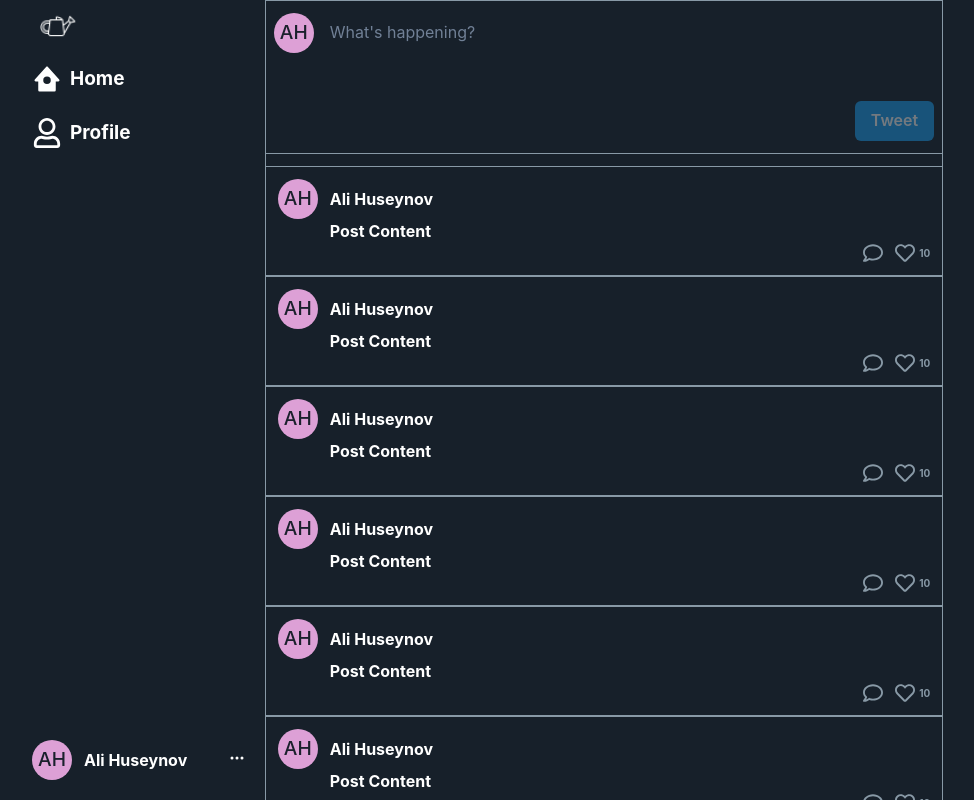
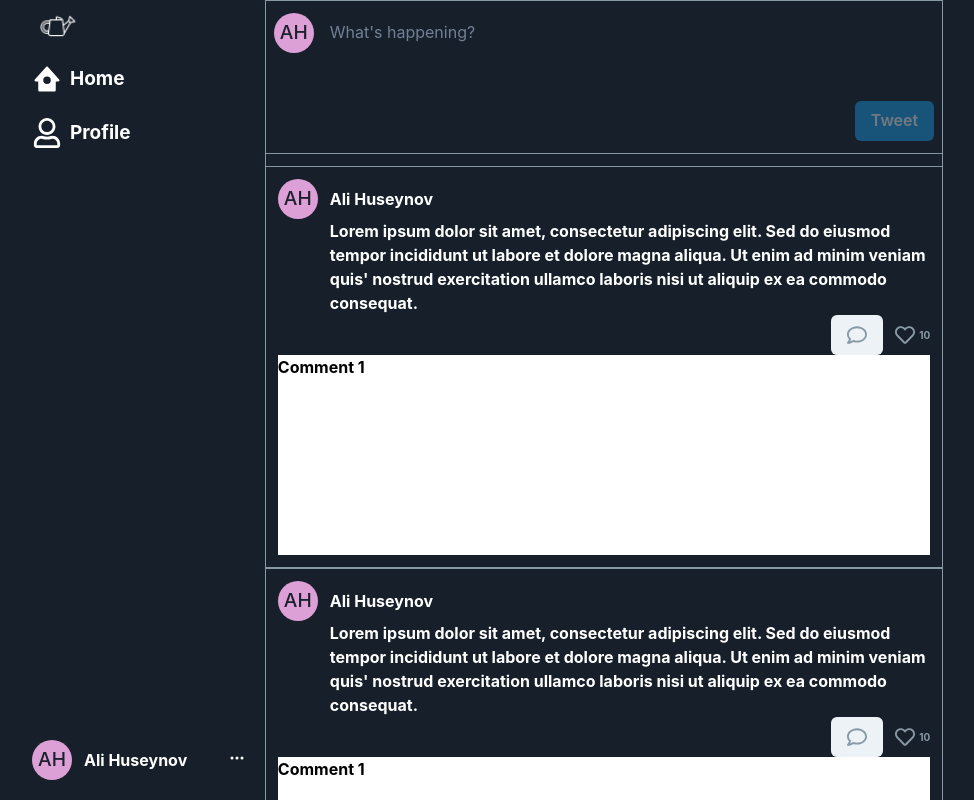
Before and after one commit to EmilAbdulxaliqov/FakeTweetAppFront, a React (Vite) app: page / in a window 1280 px wide. Shown: the top 800 px of the page, without its empty margins (40-1014 px from the left). Built offline with nearby package versions, Linux system fonts and the light colour scheme.

Commit message:
create comment part

```diff
--- /dev/null
+++ b/src/components/home/CommentList.tsx
@@ -0,0 +1,17 @@
+import { Box } from "@chakra-ui/react";
+
+function CommentList({ isOpened }: { isOpened: boolean }) {
+  return (
+    <Box
+      className="comments"
+      h={isOpened ? "200px" : 0}
+      transition={"height 0.5s"}
+      w={"full"}
+      bg={"white"}
+    >
+      <Box display={isOpened ? "block" : "none"} color={"black"}>Comment 1</Box>
+    </Box>
+  );
+}
+
+export default CommentList;
--- a/src/components/home/PostCard.tsx
+++ b/src/components/home/PostCard.tsx
@@ -1,43 +1,41 @@
-import { Avatar, Box, Icon, Text } from "@chakra-ui/react";
+import { Avatar, Box, Button, Icon, Text } from "@chakra-ui/react";
 import React, { useState } from "react";
-import { FaRegHeart, FaRegComment,FaHeart } from "react-icons/fa";
-
+import { FaRegComment } from "react-icons/fa";
+import PostLike from "./PostLike";
+import CommentList from "./CommentList";
 
 function PostCard() {
-  const [isLike, setIsLike] = useState(false);
+  const [isOpened, setIsOpened] = useState(true);
 
-  const handleLike = () => {
-    setIsLike(!isLike);
-  }
-
-
+  const handleOpen = () => {
+    setIsOpened(!isOpened);
+  };
   return (
     <Box borderY={"1px"} borderColor={"#8899A6"} color={"white"} py={3} px={3}>
       <Box display={"flex"} alignItems={"center"} gap={3}>
         <Avatar name="Ali Huseynov" boxSize={{ base: 8, md: 10 }} />
         <Text>Ali Huseynov</Text>
       </Box>
-      <Text pl={{ base: "45px", md: "52px" }}>Post Content</Text>
+      <Text pl={{ base: "45px", md: "52px" }}>
+        Lorem ipsum dolor sit amet, consectetur adipiscing elit. Sed do eiusmod
+        tempor incididunt ut labore et dolore magna aliqua. Ut enim ad minim
+        veniam quis' nostrud exercitation ullamco laboris nisi ut aliquip ex ea
+        commodo consequat.
+      </Text>
+      <Box>
         <Box
           display={"flex"}
           alignItems={"center"}
           justifyContent={"end"}
           gap={3}
         >
+          <Button onClick={handleOpen}>
             <Icon color={"#8899A6"} as={FaRegComment} w={5} h={5} />
+          </Button>
 
-        <Box display={"flex"} alignItems={"center"}>
-          <Icon
-            onClick={handleLike}
-            color={isLike ? "#E0245E" : "#8899A6"}
-            as={!isLike ? FaRegHeart : FaHeart}
-            w={5}
-            h={5}
-          />
-          <Text display={"inline"} fontSize={10} pl={1} color={"#8899A6"}>
-            10
-          </Text>
+          <PostLike />
         </Box>
+        <CommentList isOpened={isOpened} />
       </Box>
     </Box>
   );
--- /dev/null
+++ b/src/components/home/PostLike.tsx
@@ -0,0 +1,27 @@
+import { Box, Icon, Text } from "@chakra-ui/react";
+import React, { useState } from "react";
+import { FaRegHeart, FaHeart } from "react-icons/fa";
+function PostLike() {
+  const [isLike, setIsLike] = useState(false);
+
+  const handleLike = () => {
+    setIsLike(!isLike);
+  };
+
+  return (
+    <Box display={"flex"} alignItems={"center"} py={2}>
+      <Icon
+        onClick={handleLike}
+        color={isLike ? "#E0245E" : "#8899A6"}
+        as={!isLike ? FaRegHeart : FaHeart}
+        w={5}
+        h={5}
+      />
+      <Text display={"inline"} fontSize={10} pl={1} color={"#8899A6"}>
+        10
+      </Text>
+    </Box>
+  );
+}
+
+export default PostLike;
```
Lines whose indentation alone changed are shown as unchanged.
